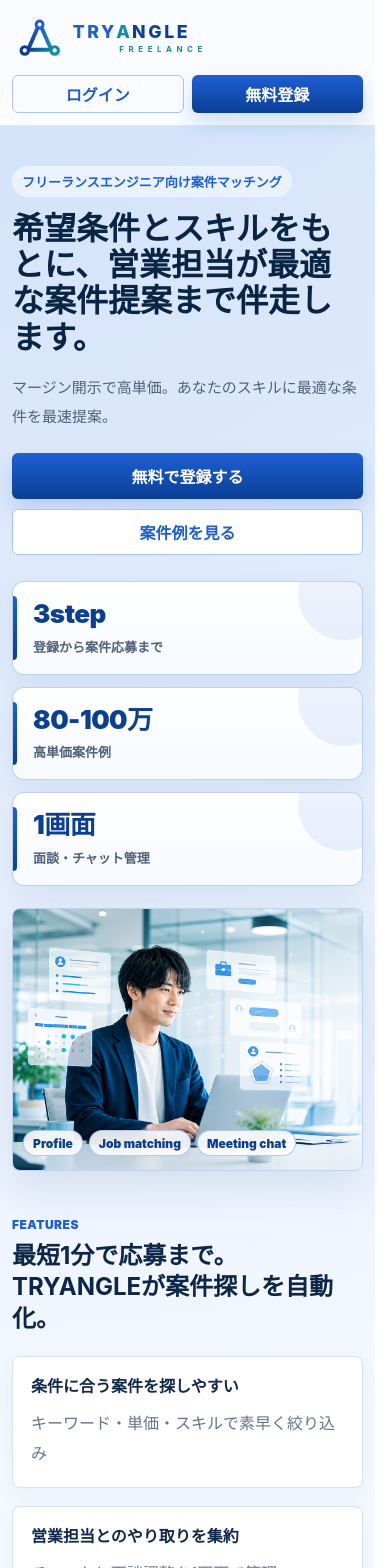
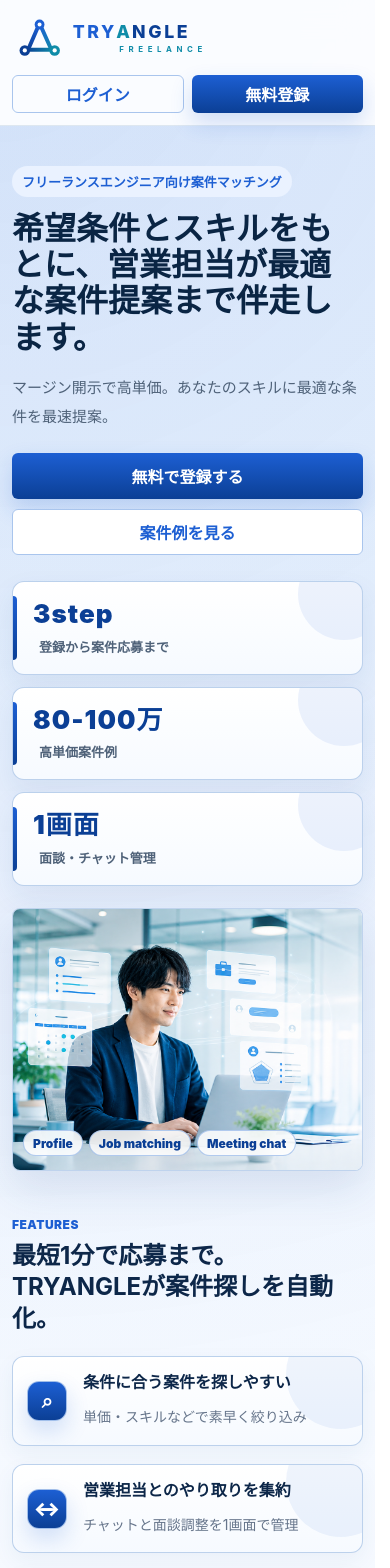
Before and after one commit to taneie/taneie, a Nuxt app: page / in a window 390 px wide. Shown: the top 1568 px of the page. Built offline with nearby package versions, Linux system fonts and the light colour scheme.

Commit message:
FEATURESセクションのレイアウトをリッチに

```diff
--- a/components/organisms/LoginPanel.vue
+++ b/components/organisms/LoginPanel.vue
@@ -115,16 +115,25 @@
 
             <div :class="$style.featureGrid">
               <article>
-                <strong>条件に合う案件を探しやすい</strong>
-                <p>キーワード・単価・スキルで素早く絞り込み</p>
+                <span :class="$style.featureIcon" aria-hidden="true">⌕</span>
+                <div :class="$style.featureBody">
+                  <strong>条件に合う案件を探しやすい</strong>
+                  <p>単価・スキルなどで素早く絞り込み</p>
+                </div>
               </article>
               <article>
-                <strong>営業担当とのやり取りを集約</strong>
-                <p>チャットと面談調整を1画面で管理</p>
+                <span :class="$style.featureIcon" aria-hidden="true">↔</span>
+                <div :class="$style.featureBody">
+                  <strong>営業担当とのやり取りを集約</strong>
+                  <p>チャットと面談調整を1画面で管理</p>
+                </div>
               </article>
               <article>
-                <strong>提案用プロフィールを整備</strong>
-                <p>スキル・稼働条件を段階的に登録</p>
+                <span :class="$style.featureIcon" aria-hidden="true">✓</span>
+                <div :class="$style.featureBody">
+                  <strong>提案用プロフィールを整備</strong>
+                  <p>スキル・稼働条件を段階的に登録</p>
+                </div>
               </article>
             </div>
           </section>
@@ -853,6 +862,68 @@ function scrollToRegister() {
   line-height: 1.7;
 }
 
+.featureGrid article {
+  position: relative;
+  display: grid;
+  grid-template-columns: auto minmax(0, 1fr);
+  gap: 14px;
+  align-items: start;
+  overflow: hidden;
+  padding: 18px;
+  border-color: rgba(185, 207, 235, 0.95);
+  background:
+    linear-gradient(180deg, rgba(255, 255, 255, 0.98), rgba(246, 250, 255, 0.98)),
+    #fff;
+}
+
+.featureGrid article::after {
+  content: "";
+  position: absolute;
+  right: -34px;
+  top: -38px;
+  width: 110px;
+  height: 110px;
+  border-radius: 999px;
+  background: rgba(29, 95, 211, 0.07);
+  pointer-events: none;
+}
+
+.featureIcon {
+  position: relative;
+  z-index: 1;
+  width: 42px;
+  height: 42px;
+  display: grid;
+  place-items: center;
+  border: 1px solid rgba(169, 197, 237, 0.95);
+  border-radius: 12px;
+  background: linear-gradient(180deg, var(--primary), var(--primary-strong));
+  color: #fff;
+  font-size: 20px;
+  font-weight: 900;
+  line-height: 1;
+  box-shadow: 0 10px 22px rgba(29, 95, 211, 0.18);
+}
+
+.featureBody {
+  position: relative;
+  z-index: 1;
+  min-width: 0;
+}
+
+.featureBody strong {
+  display: block;
+  color: #0d2749;
+  font-size: 16px;
+  line-height: 1.45;
+}
+
+.featureBody p {
+  margin: 9px 0 0;
+  color: var(--muted);
+  line-height: 1.85;
+}
+
 .visualSection {
   position: relative;
   display: grid;
@@ -1156,7 +1227,7 @@ function scrollToRegister() {
     font-size: 26px;
     font-weight: 900;
     line-height: 1.1;
-    letter-spacing: -0.02em;
+    letter-spacing: 0.04em;
   }
 
   .stats dd {
@@ -1167,6 +1238,7 @@ function scrollToRegister() {
     font-size: 13px;
     font-weight: 800;
     line-height: 1.6;
+    margin-left: 6px;
   }
 
   .heroVisual img,
@@ -1224,6 +1296,31 @@ function scrollToRegister() {
   .projectGrid p {
     margin-top: 10px;
     line-height: 1.9;
+  }
+
+  .featureGrid article {
+    grid-template-columns: 42px minmax(0, 1fr);
+    gap: 14px;
+    padding: 14px;
+    border-radius: 12px;
+  }
+
+  .featureIcon {
+    width: 40px;
+    height: 40px;
+    border-radius: 12px;
+    font-size: 20px;
+    margin: auto 0;
+  }
+
+  .featureBody strong {
+    line-height: 1.45;
+  }
+
+  .featureBody p {
+    margin-top: 10px;
+    line-height: 1.9;
+    font-size: 14px;
   }
 
   .visualSection {
```
